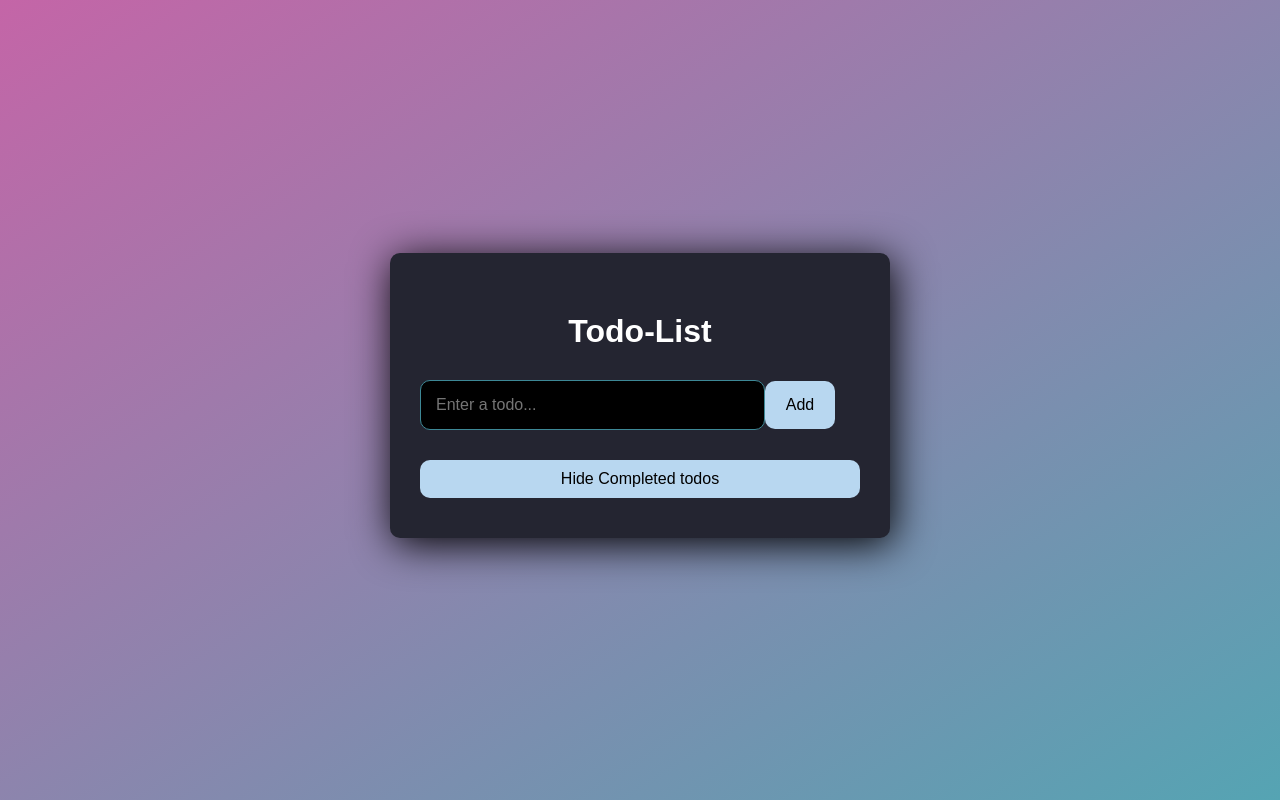
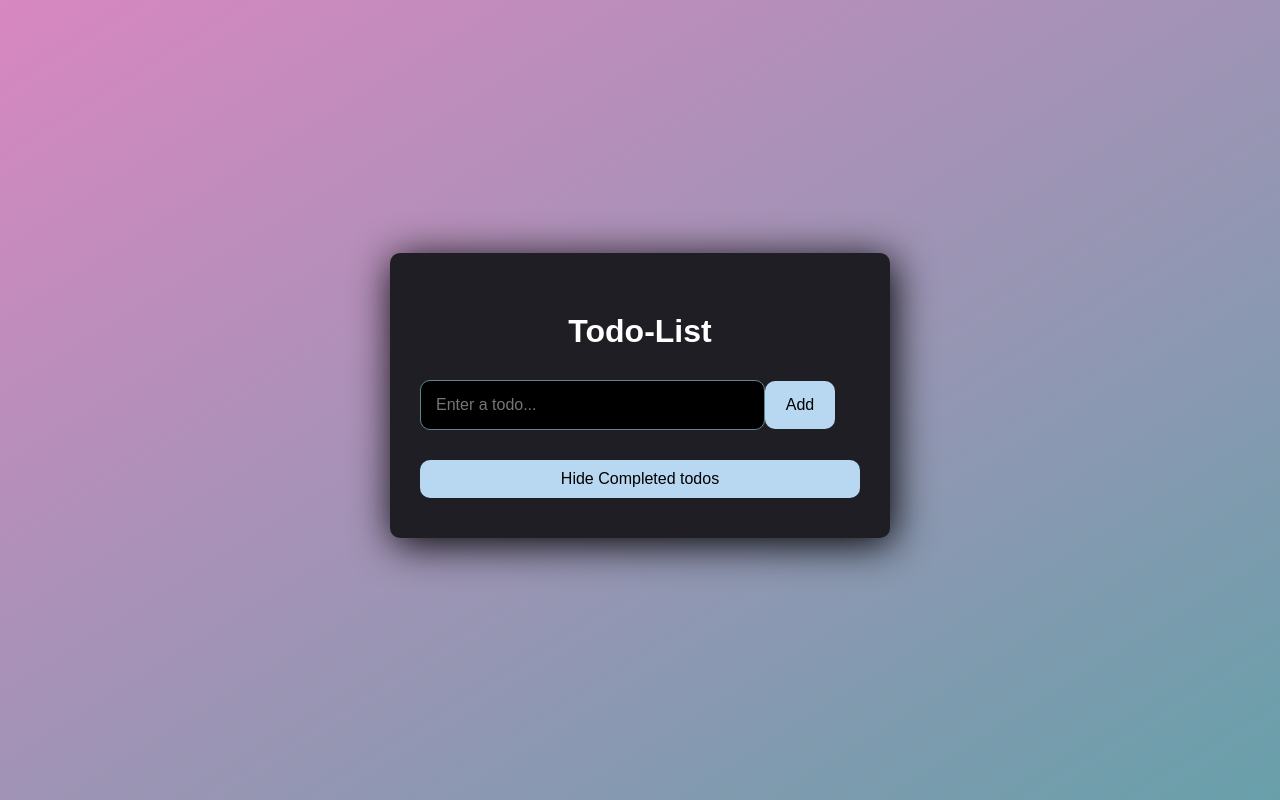
Before and after one commit to lopakhatoi/Todo-List, a React (Create React App) app: page / in a window 1280 px wide. Built offline with nearby package versions, Linux system fonts and the light colour scheme.

Commit message:
commit message

```diff
--- a/src/App.css
+++ b/src/App.css
@@ -13,7 +13,7 @@ html, body {
 
 /* Container to center the app vertically and horizontally */
 .container {
-  background: linear-gradient(to right bottom, #c465a7, #55a4b3);
+  background: linear-gradient(to right bottom, #d887c0, #68a0aa);
   width: 100%;
   min-height: 100vh;
   display: flex;
@@ -24,7 +24,7 @@ html, body {
 
 /* Wrapper for the app content */
 .app-wrapper {
-  background-color: #242531;
+  background-color: #201e25;
   width: 100%;
   max-width: 500px;
   padding: 30px;
@@ -49,7 +49,7 @@ html, body {
   font-size: 1rem;
   color: #ccc;
   background-color: #000;
-  border: 1px solid #3d8896;
+  border: 1px solid #5e868d;
   border-radius: 10px;
   margin-bottom: 20px;
 }
@@ -105,14 +105,14 @@ html, body {
 
 /* Completed task style */
 .complete {
-  text-decoration: line-through solid #f30404;
+  text-decoration: line-through solid #d41d1d;
   opacity: 0.6;
 }
 
 /* List input field */
 .list {
   width: 60%;
-  background-color: #242531;
+  background-color: #201e25;
   border: none;
   color: #ccc;
   font-size: 1rem;
```
